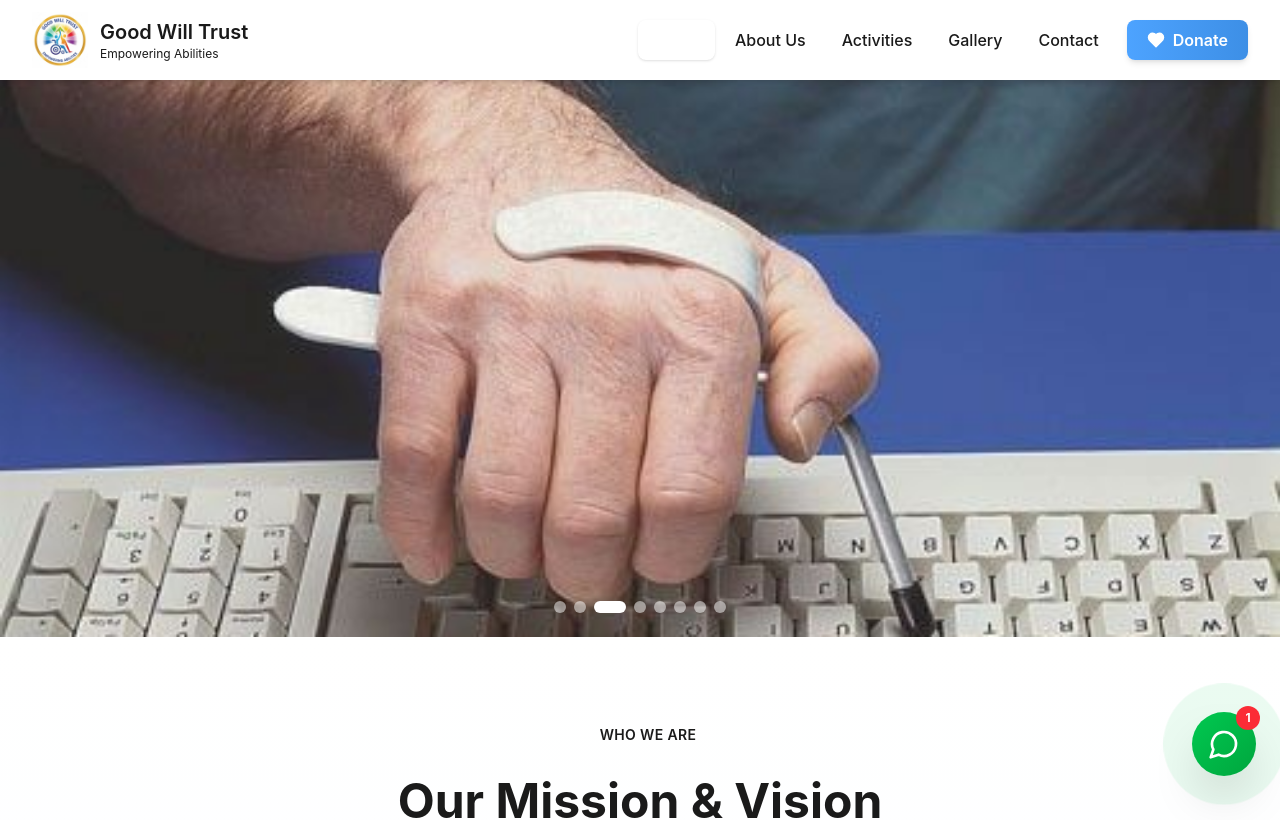
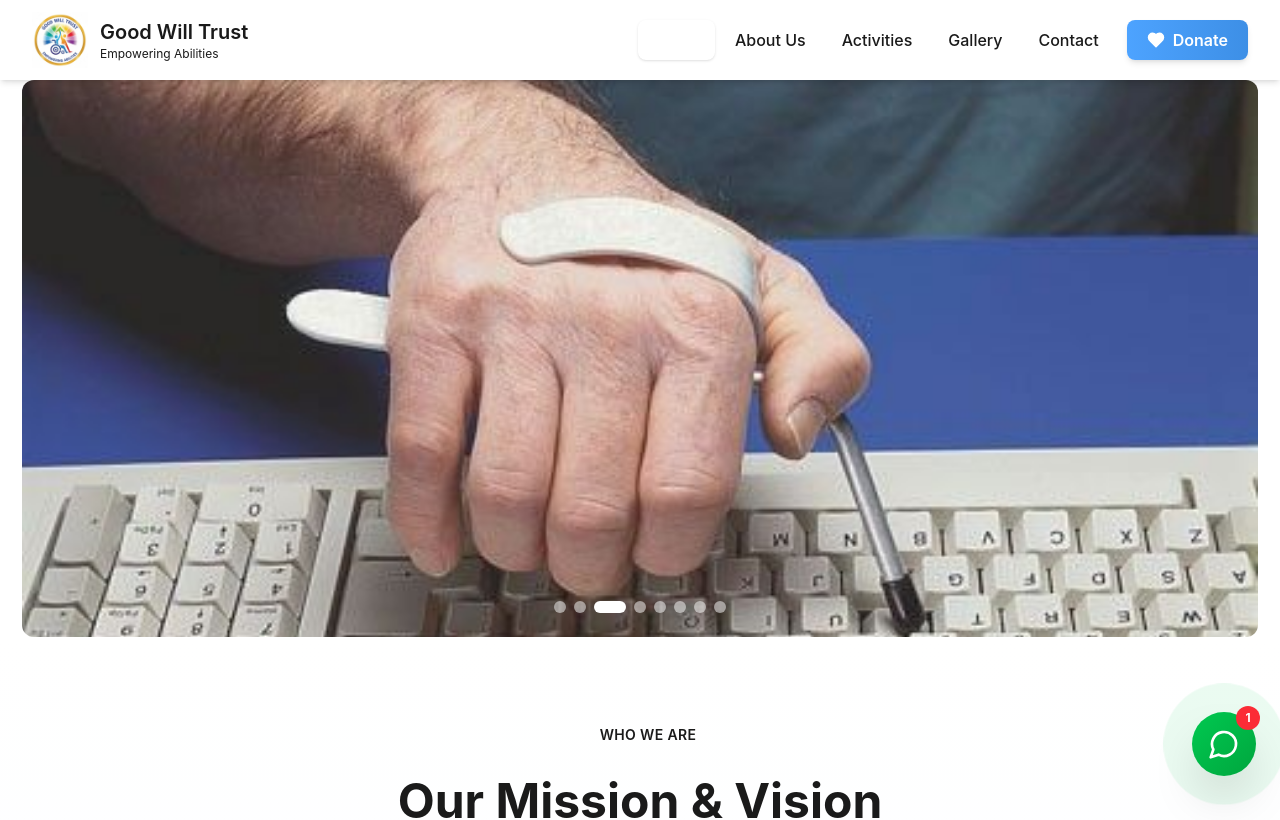
Before and after one commit to balagaakhila5-cell/GoodWillTrust, a React (Vite) app: page / in a window 1280 px wide. Shown: the top 820 px of the page. Built offline with nearby package versions, Linux system fonts and the light colour scheme.

Commit message:
chnages in homepage

```diff
--- a/src/app/pages/home.tsx
+++ b/src/app/pages/home.tsx
@@ -30,11 +30,11 @@ export function Home() {
   return (
     <div>
       {/* Hero Section - Full Width Slider Only */}
-      <section className="relative overflow-hidden">
-        <div className="w-full h-[50vh] sm:h-[60vh] md:h-[69.58vh]">
-          <HeroSlider images={sliderImages} />
-        </div>
-      </section>
+   <section className="relative overflow-hidden">
+  <div className="w-[96.5%] mx-auto h-[50vh] sm:h-[60vh] md:h-[69.58vh] rounded-xl overflow-hidden">
+    <HeroSlider images={sliderImages} />
+  </div>
+</section>
 
       {/* Mission & Vision */}
       <section className="py-20 bg-gradient-to-b from-white via-blue-50/20 to-white relative overflow-hidden">
```
